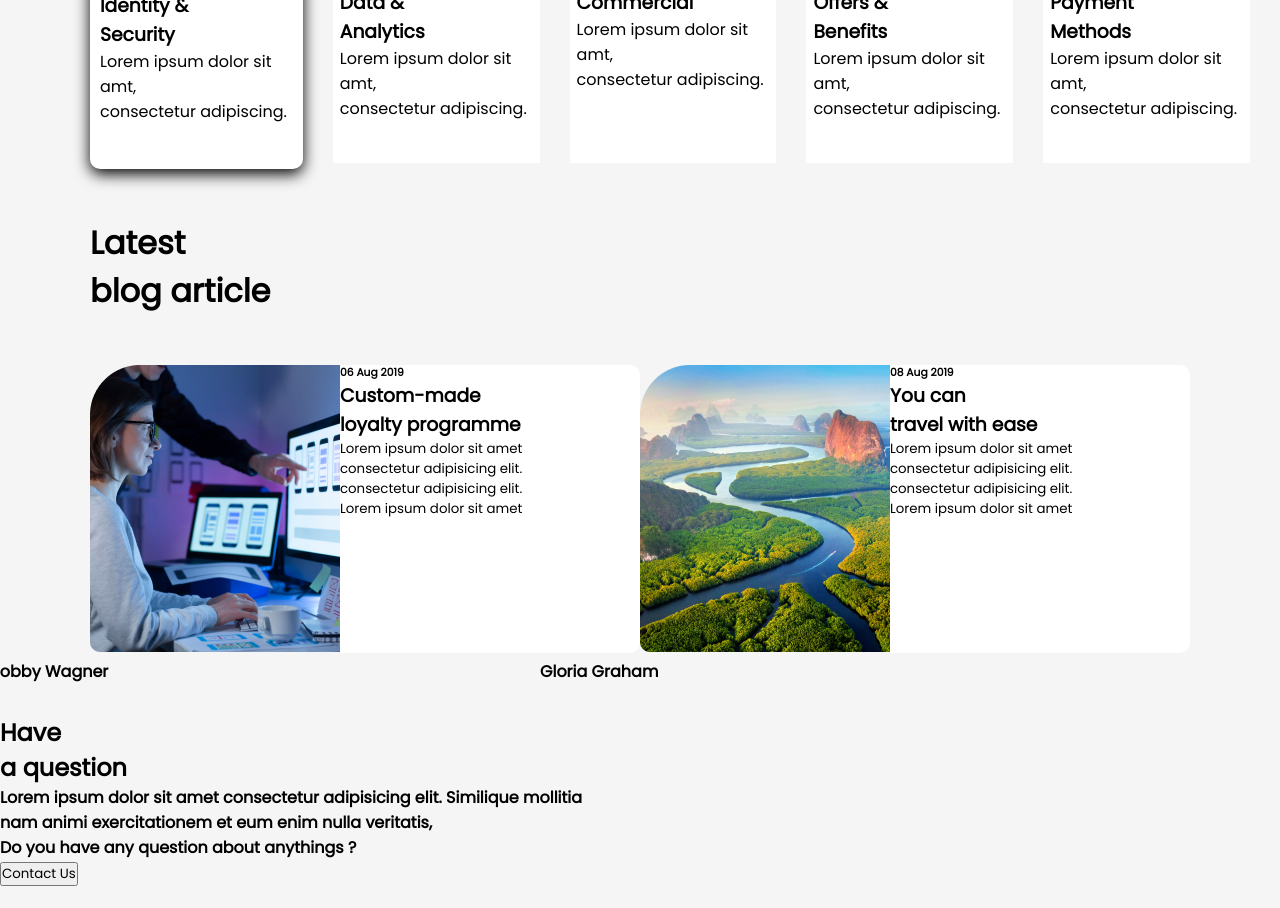
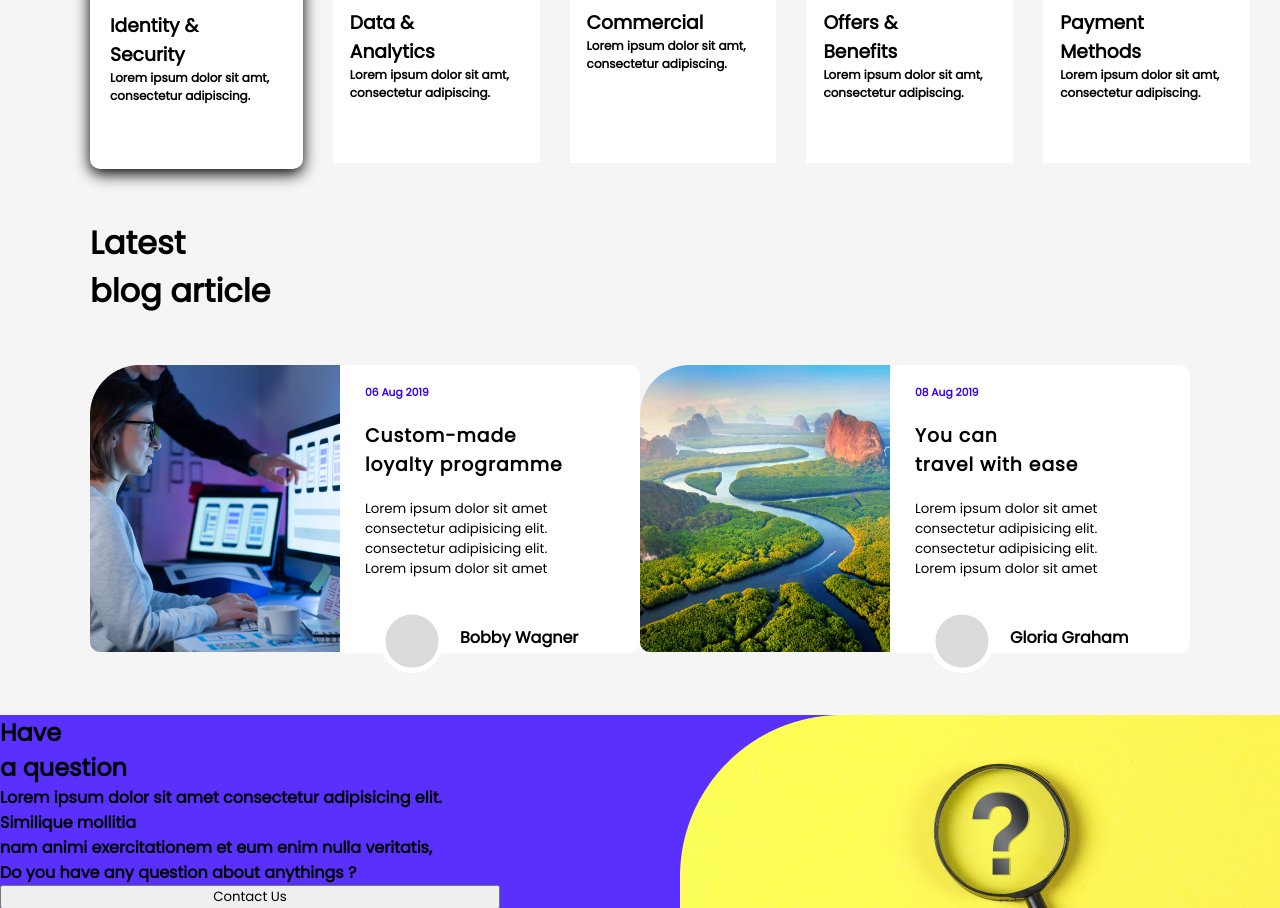
Before and after one commit to harshalvrm/Live-Class-Project-09, a website: page index.html in a window 1280 px wide. Shown: the part 867-1775 px from the top of the page. Drawn offline with Linux system fonts and the light colour scheme.

Commit message:
Issues with blog section resolved and completed entire blog section

```diff
--- a/style.css
+++ b/style.css
@@ -84,6 +84,7 @@ font-weight:700;
   margin-top: 100px;
 }
 
+/*** API cards ***/
 .cards{
   margin-left: 90px;
   margin-top: 20px;
@@ -109,22 +110,33 @@ font-weight:700;
 }
 
 .card-logo{
-  margin-left: 30px;
+  margin-left: 10px;
   margin-top: 30px;
 }
 
 .card-head-active{
   color: #000;
   margin-right: 30px;
+  margin-left: 10px;
 }
 
 .card-body{
   color: #000;
-  font-size: ;
+  word-wrap: break-word;
+  font-size: 12px;
+  margin-left: 10px;
+  font-weight: 800;
 }
 
+.card-head{
+  margin-left: 10px;
+  margin-right: 30px;
+}
+
+
+/***Blog Section */
 .blog-heading{
-margin:50px 0 50px 90px;
+  margin:50px 0 50px 90px;
 }
 
 
@@ -144,7 +156,6 @@ margin:50px 0 50px 90px;
 }
 
 .blog-content{
-/* margin: 20px 0 0 30px; */
 background-color: #fff;
 width: 300px;
 height: 288px;
@@ -156,34 +167,57 @@ align-items: flex-start;
 /* box-shadow: 0px 5px 15px #000; */
 }
 
-/*** Doubt */
-.blog-content > h6 > h3 > small {
-  margin-left: 25px;
+/*** Selecting all the elements the blog card */
+.blog-content > h6, h3, small {
+  margin: 20px 0 0 25px;
+}
 
+.blog-content > h6{
+  color: #3400ff;
+  font-weight: 900;
 }
+
+.blog-content > h3{
+  font-weight: 900;
+  letter-spacing: 1px;
+}
+
 
 .blog-author{
   align-self: flex-end;
   margin-left: -50px;
 }
 
+/* 2 circles in the blog card */
 .blog-card-bottom-image
-{ border: 2px;
-border-color: #000;
+{
+  position: relative;
+  margin-left: 290px;
+  bottom: 50px;
+  border: 5px solid;
+  border-radius: 50%;
+  border-color: #fff; /* To bring the border outside the vector image*/
 }
 
-/* .block-heading{
- margin-left: 90px;
+.blog-author{
+  position: relative;
+  margin-left: 8px;
+  bottom: 40px;
+  font-weight: 800;
 }
 
-.block-cards{
-  margin-left: 90px;
-  display: flex;
-  flex-direction: row;
+/*** FAQ Contents */
+.faq-section{
+display: flex;
+height: 325px;
+justify-content: space-between;
+background-color: #5a31fc;
 }
 
+.faq-content{
+  width: 500px;
+  display: flex;
+  flex-direction: column;
 
-.block-card{
-  height: 300px;
-  width: 40%;
-} */
+
+}
```
Also changed, not shown: index.html (+4 -4 lines).
